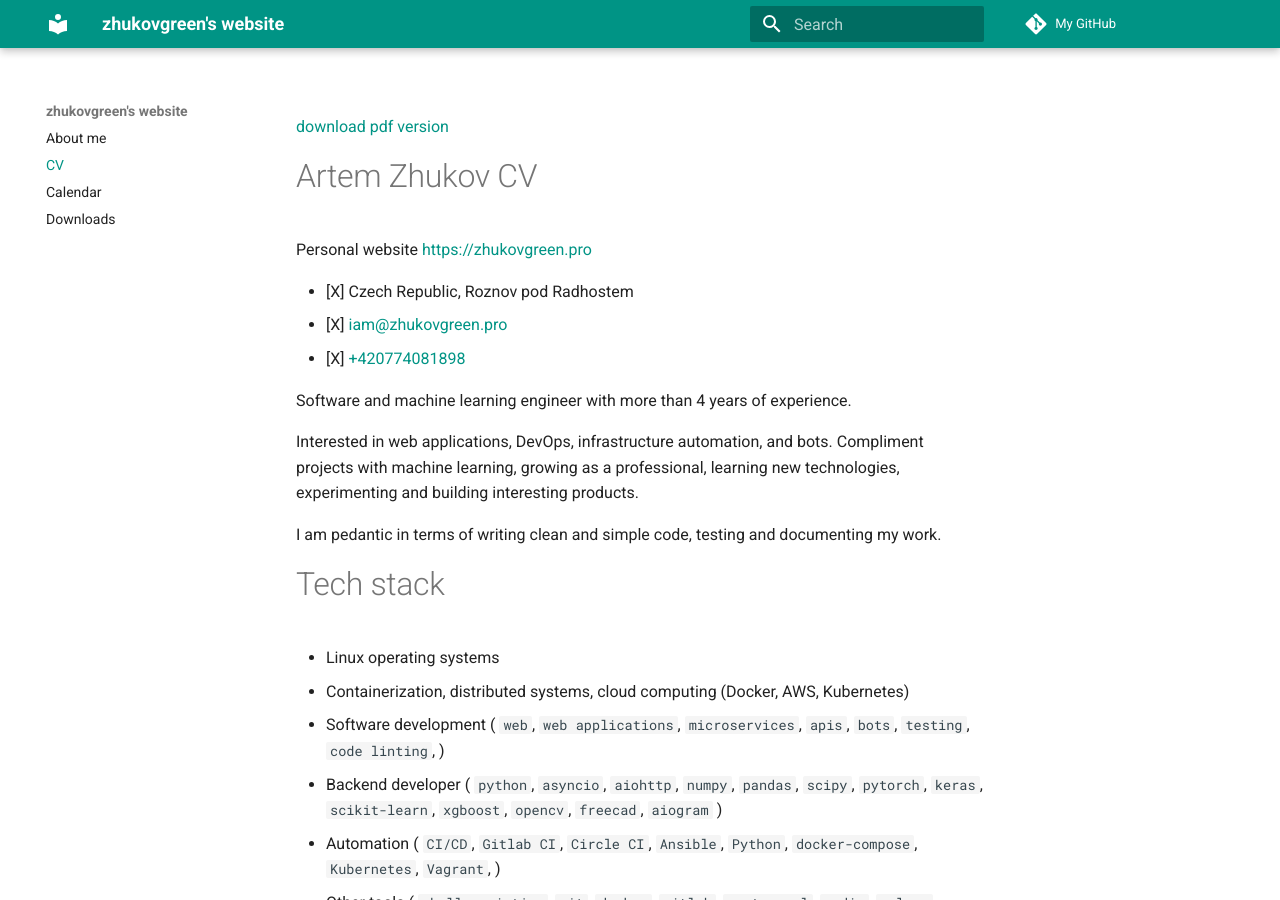
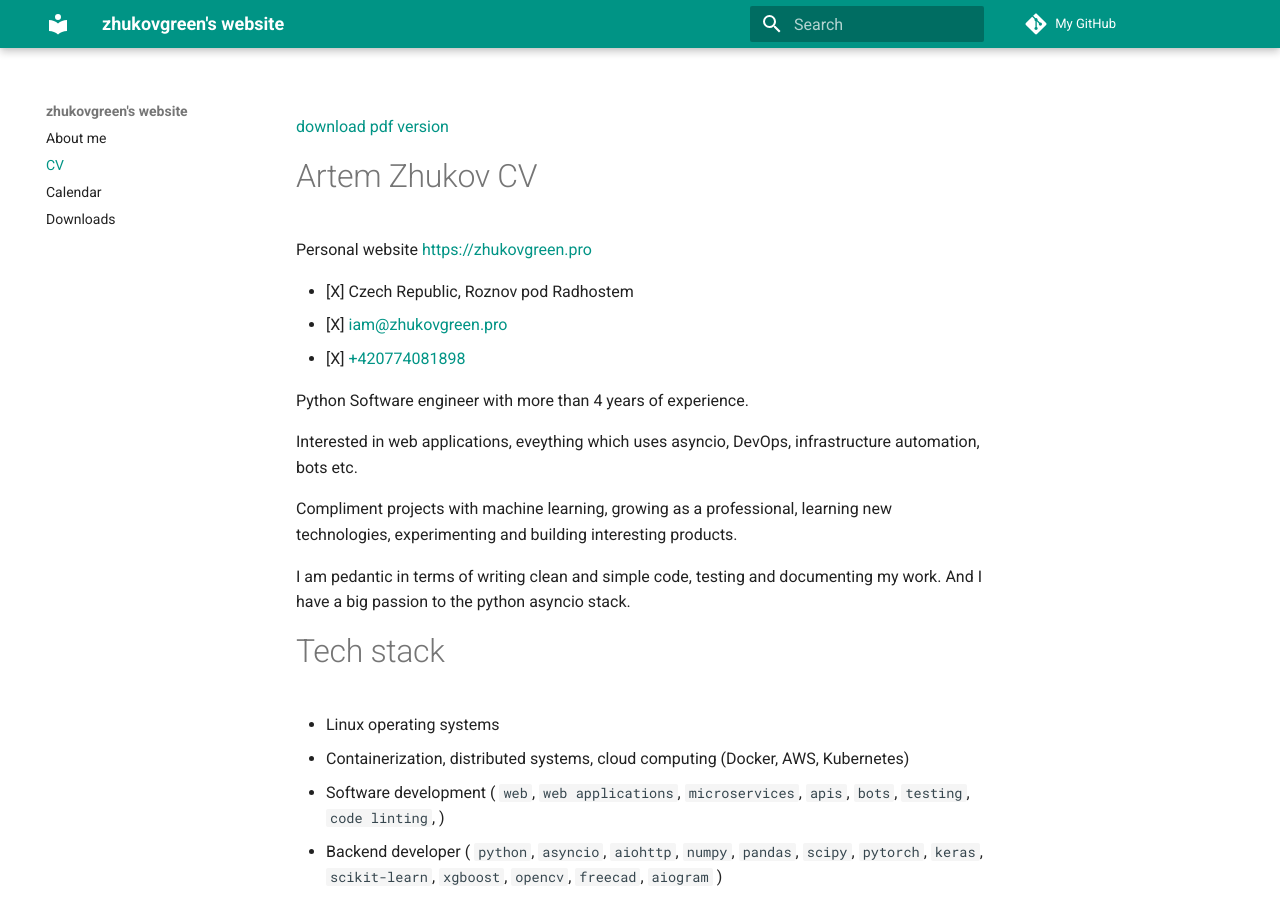
Before and after one commit to zhukovgreen/zhukovgreen, an MkDocs documentation site: the page built from docs/artem_cv.md, in a window 1280 px wide and 900 px high. Built offline with MkDocs 1.6.1 and Material for MkDocs 9.7.7, drawn with Linux system fonts in a browser that asks for light colours.

Commit message:
Update CV

```diff
--- a/docs/artem_cv.md
+++ b/docs/artem_cv.md
@@ -7,15 +7,17 @@ Personal website <https://zhukovgreen.pro>
 - [X] [iam@zhukovgreen.pro](mailto:iam@zhukovgreen.pro)
 - [X] [+420774081898](tel:+420774081898)
 
-Software and machine learning engineer with more than 4 years of
-experience.
+Python Software engineer with more than 4 years of experience.
 
-Interested in web applications, DevOps, infrastructure automation, and
-bots. Compliment projects with machine learning, growing as a professional,
+Interested in web applications, eveything which uses asyncio,
+DevOps, infrastructure automation, bots etc.
+
+Compliment projects with machine learning, growing as a professional,
 learning new technologies, experimenting and building interesting products.
 
 I am pedantic in terms of writing clean and simple code,
-testing and documenting my work.
+testing and documenting my work. And I have a big passion to the
+python asyncio stack.
 
 # Tech stack
 
```
